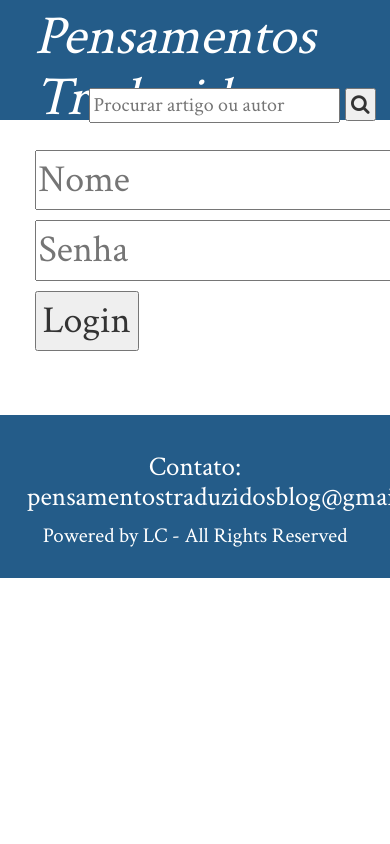
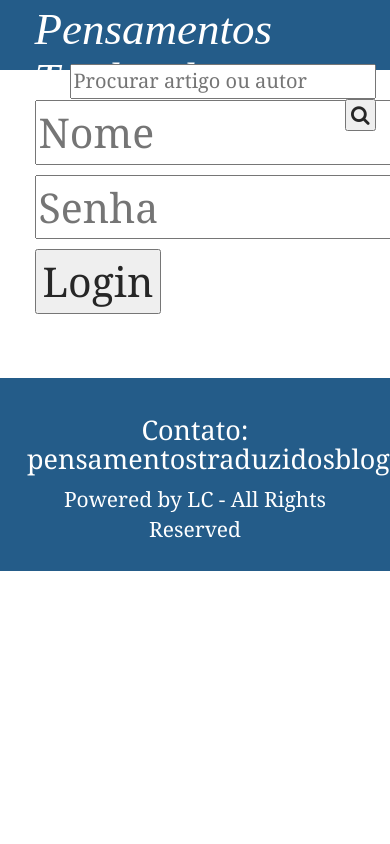
Before and after one commit to LucianoCordeiro/sinatra-blog, a Sinatra app: page /login in a window 390 px wide; the page is wider, and only the part inside the window is pictured. Run offline with Sinatra, Linux system fonts and the light colour scheme; some libraries are stand-ins or nearby versions.

Commit message:
Fonts(2)

```diff
--- a/public/css/application.css
+++ b/public/css/application.css
@@ -1,6 +1,8 @@
+
 body {
   text-align: left;
-  font-family: Times New Roman;
+  font-family: Georgia;
+  color: #262626;
 }
 
 ul {
@@ -31,6 +33,7 @@
 
 h1 a {
   color: white;
+  font-family: Times New Roman;
 }
 
 h1 a:hover {
@@ -166,13 +169,20 @@
 
 @media screen and (max-width: 980px) {
 
-  body {
-    text-align: left;
-    font-family: 'Crimson Text', serif;
+  .jumbotron {
+    height: 70px !important;
+  }
+
+  .jumbotron h1 {
+    margin-top: -25px;
+  }
+
+  li i {
+    font-size: 35px;
   }
 
   h1 {
-    font-size: 55px !important;
+    font-size: 45px !important;
   }
 
   h2 {
@@ -196,7 +206,7 @@
   }
 
   p {
-    font-size: 38px;
+    font-size: 41px;
   }
 
   .jumbotron {
--- a/views/layout.erb
+++ b/views/layout.erb
@@ -3,7 +3,6 @@
 
     <title><%= @title %></title>
     <meta property="og:title" content="<%= @title %>" />
-    <link href="https://fonts.googleapis.com/css?family=Crimson+Text" rel="stylesheet">
     <link rel="stylesheet" href="/css/bootstrap.min.css">
     <link rel="stylesheet" type="text/css" href="/css/application.css">
     <link rel="stylesheet" href="https://cdnjs.cloudflare.com/ajax/libs/font-awesome/4.7.0/css/font-awesome.min.css">
```
